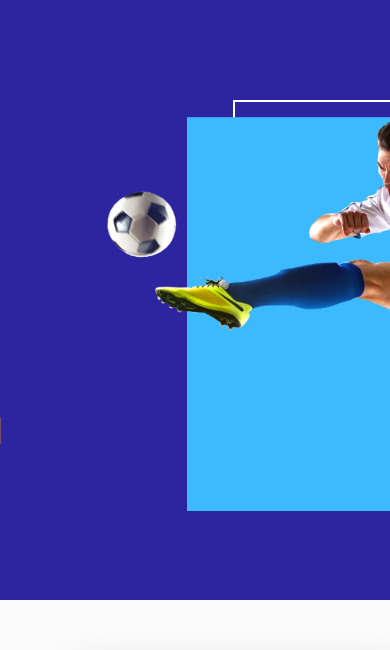
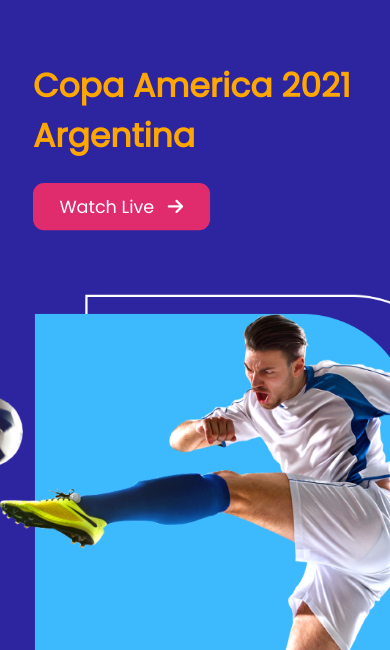
Before and after one commit to rejaulrasel/Copa-America, a plain HTML site: page index.html in a window 390 px wide. Shown: the top 650 px of the page. Drawn offline with Linux system fonts and the light colour scheme.

Commit message:
added some media query

```diff
--- a/index.html
+++ b/index.html
@@ -28,11 +28,11 @@
         <section class="container">
             <div class="tournament-name-banner">
                 <div class="tournament-name">
-                    <h1>Vamos Copa America <br> Argentina 2021</h1>
+                    <h1>Copa America 2021 <br> Argentina</h1>
                     <a class="link-button" target="_blank" href="https://copaamerica.com/">Watch Live <i
                             class="fas fa-arrow-right"></i></a>
                 </div>
-                <div class="tournnamrnt-banner">
+                <div class="tournament-banner">
                     <img src="images/banner.png" alt="banner pic">
 
                 </div>
--- a/style/styles.css
+++ b/style/styles.css
@@ -28,6 +28,7 @@ body{
 
 }
 
+
 .tournament-name{
     font-size: 30px;
     margin-right: 102px;
@@ -41,7 +42,10 @@ body{
    color: rgb(255, 166, 0)
 
 }
-
+.container:hover .tournament-banner{
+    transform: scale(1.1);
+    transition: transform 1.1s ease-out;
+}
 .link-button{
     color: #FFFFFF;
     text-decoration: none;
@@ -58,7 +62,7 @@ body{
    margin-left: 8px;
 
 }
-.tournnamrnt-banner img{
+.tournament-banner img{
     width: 556.01px;
     height: 438px;
     margin-top: 100px;
@@ -269,6 +273,29 @@ footer{
  ========================*/
 
  @media only screen and (max-width:688px){
+    .container{
+        width: 100%;
+        height: 1000px;
+
+    }
+    .tournament-name-banner{
+        display: flex;
+
+        flex-direction: column;
+    }
+
+    .tournament-name{
+         font-size: 20px;
+         margin-top: 200px;
+         margin-right: 0;
+     }
+     .tournament-banner{
+         width: 150px;
+         position: relative;
+         right: 100px;
+
+     }
+
     .players{
        display: grid;
        grid-template-columns: repeat(1,1fr);
```
Lines whose indentation alone changed are shown as unchanged.
